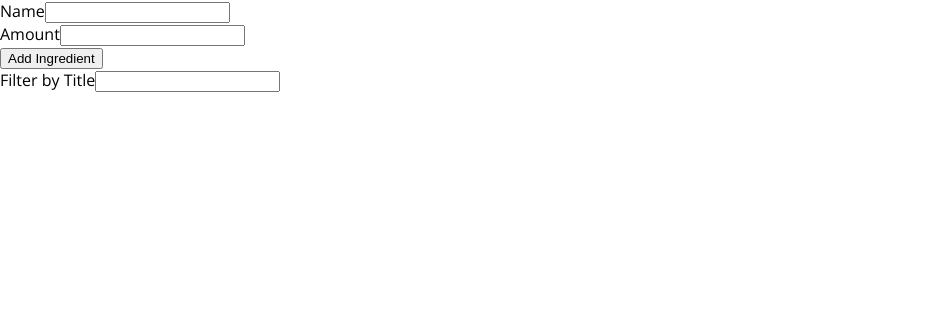
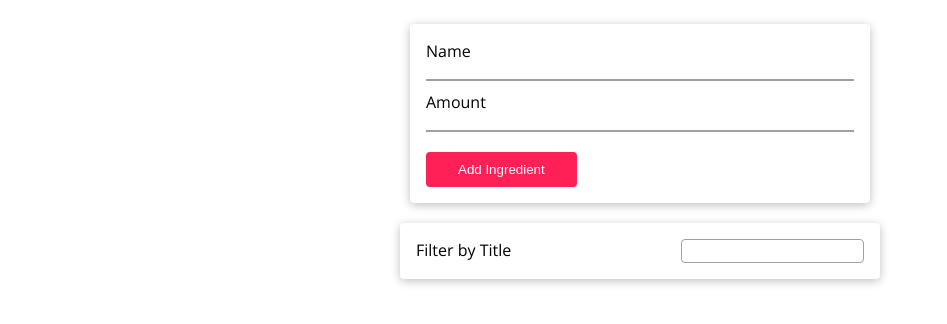
Before and after one commit to Sepinood-Karimi/ingredients-list, a React (Create React App) app: page / in a window 1280 px wide. Shown: the top 324 px of the page, without its empty margins (0-947 px from the left). Built offline with nearby package versions, Linux system fonts and the light colour scheme.

Commit message:
add ingredients and search component styles

```diff
--- /dev/null
+++ b/src/App.css
@@ -0,0 +1,4 @@
+body{
+    display: flex;
+    justify-content: center;
+}
--- a/src/App.js
+++ b/src/App.js
@@ -1,5 +1,5 @@
 import Ingredients from "./Components/Ingredients/Ingredients/Ingredients";
-
+import "./App.css";
 function App() {
   return <Ingredients />;
 }
--- a/src/Components/Ingredients/IngredientsForm/IngredientsForm.js
+++ b/src/Components/Ingredients/IngredientsForm/IngredientsForm.js
@@ -1,15 +1,17 @@
 import Card from "../../UI/Card/Card";
+import classnames from "classnames";
+import classes from "./IngredientsForm.module.css";
 
 const IngredientsForm = () => {
   return (
-    <section>
+    <section className={classnames(classes["form-section"])}>
       <Card>
-        <form>
-          <div>
+        <form className={classnames(classes.form)}>
+          <div className={classnames(classes["form-input"])}>
             <label htmlFor="tile">Name</label>
             <input type="text" id="title" />
           </div>
-          <div>
+          <div className={classnames(classes["form-input"])}>
             <label htmlFor="amount">Amount</label>
             <input type="number" id="amount" />
           </div>
--- /dev/null
+++ b/src/Components/Ingredients/IngredientsForm/IngredientsForm.module.css
@@ -0,0 +1,29 @@
+.form-section{
+    margin-top: 1.5rem;
+    padding: 0 0.625rem 1.25rem 0.625rem;
+    width: 30rem;
+}
+
+.form input{
+    border: none;
+    border-bottom: 2px solid #a2a0a0;
+    outline: none;
+}
+
+.form-input{
+    display: flex;
+    flex-direction: column;
+}
+
+.form div input{
+    margin-bottom: 0.625rem;
+}
+
+.form div button{
+    margin-top: 0.625rem;
+    color: white;
+    background-color: #ff2058;
+    border: none;
+    padding: 0.625rem 2rem;
+    border-radius: 4px;
+}
--- a/src/Components/Ingredients/Search/Search.js
+++ b/src/Components/Ingredients/Search/Search.js
@@ -1,10 +1,12 @@
 import Card from "../../UI/Card/Card";
+import classnames from "classnames";
+import classes from "./Search.module.css";
 
 const Search = () => {
   return (
-    <section>
+    <section className={classnames(classes.search)}>
       <Card>
-        <div>
+        <div className={classnames(classes["search-form"])}>
           <label htmlFor="filter">Filter by Title</label>
           <input id="filter" type="text" />
         </div>
--- /dev/null
+++ b/src/Components/Ingredients/Search/Search.module.css
@@ -0,0 +1,11 @@
+.search-form{
+    display: flex;
+    justify-content: space-between;
+}
+
+.search-form input{
+    border : 1px solid #a2a0a0;
+    border-radius: 4px;
+    outline: none;
+    height: 1.5rem;
+}
--- a/src/Components/UI/Card/Card.js
+++ b/src/Components/UI/Card/Card.js
@@ -1,4 +1,7 @@
+import classnames from "classnames";
+import classes from "./Card.module.css";
+
 const Card = (props) => {
-  return <div>{props.children}</div>;
+  return <div className={classnames(classes.card)}>{props.children}</div>;
 };
 export default Card;
--- /dev/null
+++ b/src/Components/UI/Card/Card.module.css
@@ -0,0 +1,5 @@
+.card{
+    border-radius: 4px;
+    box-shadow: 0 2px 10px rgba(0, 0, 0, 0.26) ;
+    padding: 1rem;      /*16px*/
+}
```
